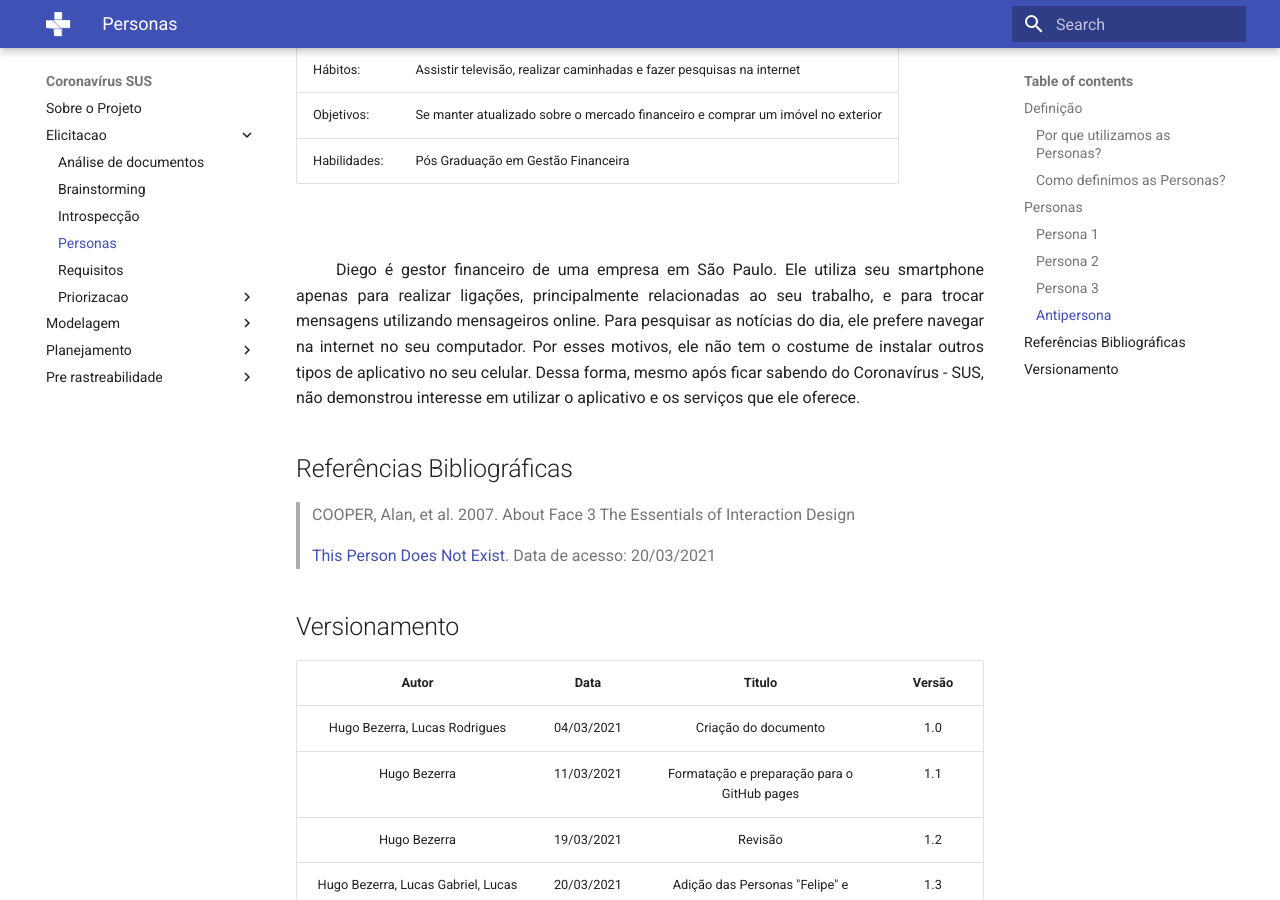
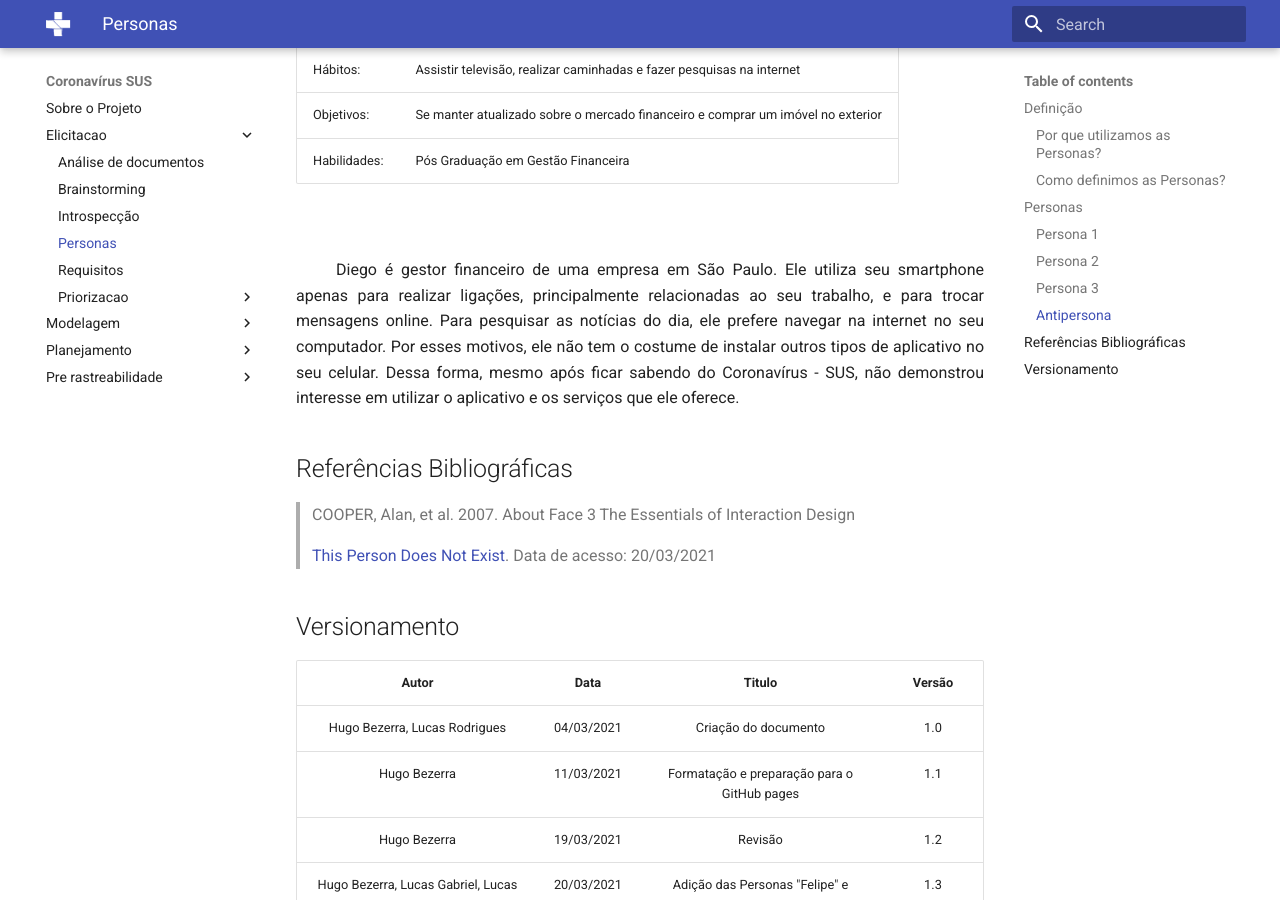
Before and after one commit to Requisitos-de-Software/2020.2-Coronavirus-SUS, an MkDocs documentation site: the page built from docs/elicitacao/personas.md, in a window 1280 px wide and 900 px high, scrolled down 4208 px. Built offline with MkDocs 1.6.1 and Material for MkDocs 9.7.7, drawn with Linux system fonts in a browser that asks for light colours.

Commit message:
Revisão de formatação

```diff
--- a/docs/elicitacao/personas.md
+++ b/docs/elicitacao/personas.md
@@ -100,7 +100,7 @@ Habilidades: | Pós Graduação em Gestão Financeira
 <br>
 <div style="text-indent: 40px; text-align: justify"/>
 
-Diego é gestor financeiro de uma empresa em São Paulo. Ele utiliza seu smartphone apenas para realizar ligações, principalmente relacionadas ao seu trabalho, e para trocar mensagens utilizando mensageiros online. Para pesquisar as notícias do dia, ele prefere navegar na internet no seu computador. Por esses motivos, ele não tem o costume de instalar outros tipos de aplicativo no seu celular. Dessa forma, mesmo após ficar sabendo do Coronavírus - SUS, não demonstrou interesse em utilizar o aplicativo e os serviços que ele oferece.
+Diego é gestor financeiro de uma empresa em São Paulo. Ele utiliza seu smartphone apenas para realizar ligações, principalmente relacionadas ao seu trabalho, e para trocar mensagens online. Para pesquisar as notícias do dia, ele prefere navegar na internet no seu computador. Por esses motivos, ele não tem o costume de instalar outros tipos de aplicativo no seu celular. Dessa forma, mesmo após ficar sabendo do Coronavírus - SUS, não demonstrou interesse em utilizar o aplicativo e os serviços que ele oferece.
 </div>
 
 ## Referências Bibliográficas
```
Also changed, not shown: docs/elicitacao/analiseDeDocumentos.md (+1 -1 lines), docs/elicitacao/introspeccao.md (+1 -1 lines), docs/elicitacao/priorizacao/moscow.md (+1 -1 lines).
